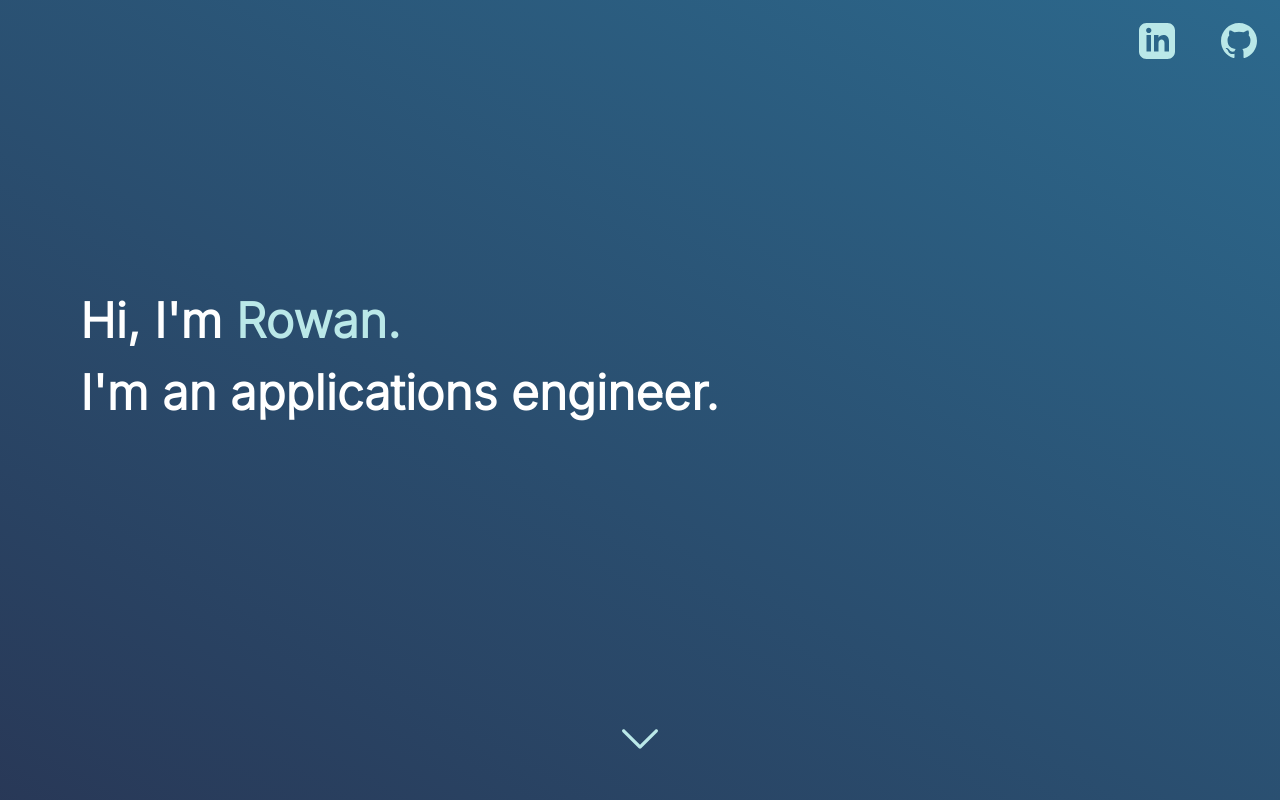
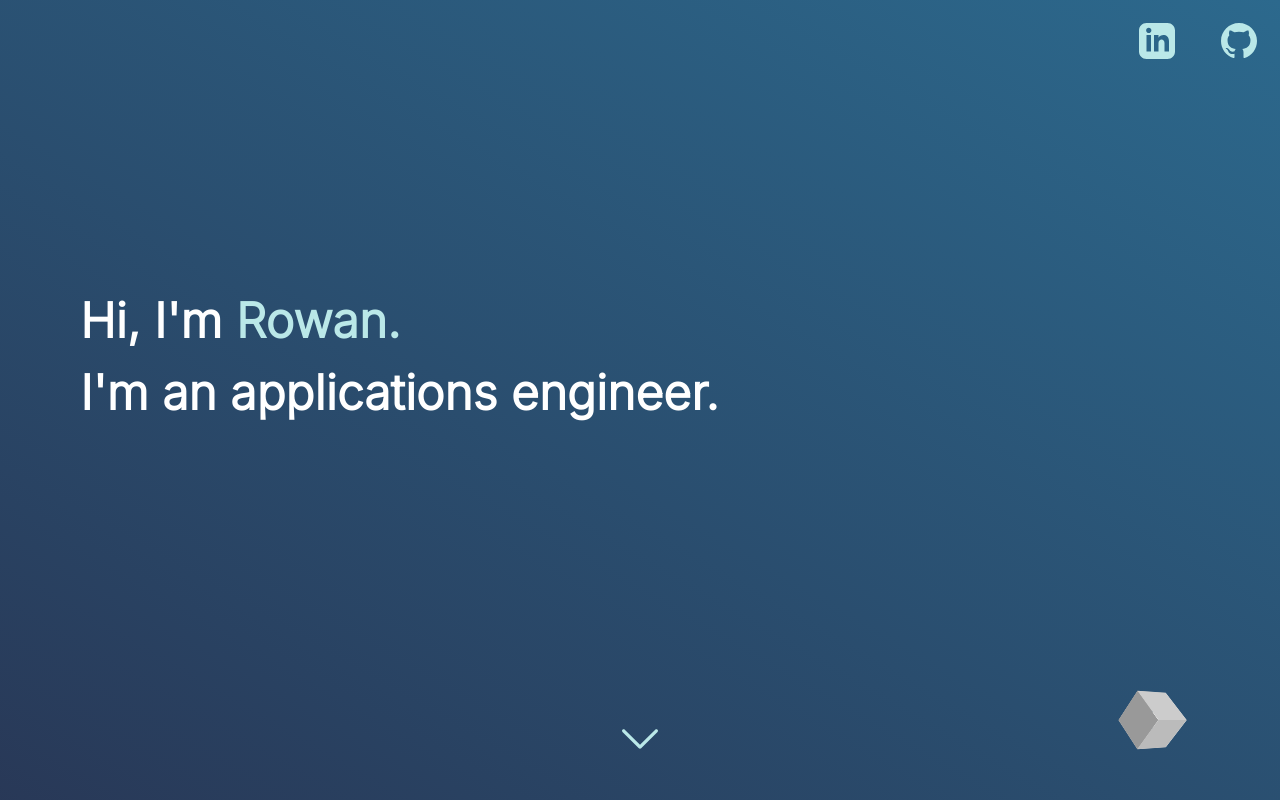
Before and after one commit to RowMur/RowMur, a React (Create React App) app in the folder my-app/: page / in a window 1280 px wide. Shown: the top 800 px of the page. Built offline with nearby package versions, Linux system fonts and the light colour scheme.

Commit message:
28022023 changes

```diff
--- a/my-app/src/App.tsx
+++ b/my-app/src/App.tsx
@@ -1,12 +1,13 @@
-import { colors } from "./globalStyles";
+import { colors, widths } from "./globalStyles";
 import styled from "styled-components";
-import LinkedIn from "./icons/linkedIn";
-import GitHub from "./icons/gitHub";
-import DownArrow from "./icons/downArrow";
+import LinkedIn from "./icons/LinkedIn";
+import GitHub from "./icons/GitHub";
+import Arrow from "./icons/Arrow";
 
-import Projects from "./components/personalProjects";
-import Footer from "./components/footer";
-import Skills from "./components/skills";
+import Projects from "./components/PersonalProjects";
+import Footer from "./components/Footer";
+import Skills from "./components/Skills";
+import Cube from "./components/Cube";
 
 export const App = () => {
   return (
@@ -34,12 +35,13 @@ export const App = () => {
           href="#projects"
           style={{ marginTop: "auto", paddingBottom: "20px" }}
         >
-          <DownArrow />
+          <Arrow />
         </Icon>
       </Main>
       <Projects />
       <Skills />
       <Footer />
+      <Cube />
     </StyledApp>
   );
 };
@@ -55,6 +57,11 @@ const Main = styled.section`
   justify-content: center;
   align-items: center;
   padding: 0 80px;
+  overflow: hidden;
+
+  @media screen and (max-width: ${widths.phone}) {
+    padding: 0 40px;
+  }
 `;
 
 const Nav = styled.nav`
@@ -78,9 +85,11 @@ export const Icon = styled.a`
     height: 36px;
     width: auto;
     align-self: center;
+    transition: 0.3s ease-in-out;
+    transition-delay: 0.3s;
 
     :hover {
-      height: 40px;
+      scale: 1.2;
     }
   }
 `;
@@ -99,6 +108,7 @@ const TitleContainer = styled.div`
 
     span {
       color: ${colors.light};
+      align-self: center;
     }
   }
 `;
--- /dev/null
+++ b/my-app/src/components/Cube.tsx
@@ -0,0 +1,95 @@
+import styled from "styled-components";
+
+const Cube = () => {
+  window.addEventListener("scroll", () => {
+    document.body.style.setProperty(
+      "--scroll",
+      (
+        window.pageYOffset /
+        (document.body.offsetHeight - window.innerHeight)
+      ).toString()
+    );
+  });
+
+  return (
+    <CubeWrapper>
+      <StyledCube>
+        <TopSide />
+        <BottomSide />
+        <FrontSide />
+        <BackSide />
+        <LeftSide />
+        <RightSide />
+      </StyledCube>
+    </CubeWrapper>
+  );
+};
+
+const CubeWrapper = styled.div`
+  --size: 5vmin;
+  position: fixed;
+  bottom: 10%;
+  right: 10%;
+  width: 0;
+  height: 0;
+  perspective: 50vmin;
+`;
+
+const StyledCube = styled.div`
+  transform-style: preserve-3d;
+  transform: rotateX(450deg) rotateZ(45deg) rotateY(-45deg);
+  animation: cube 1s linear;
+  animation-play-state: paused;
+  animation-delay: calc(var(--scroll) * -1s);
+  animation-iteration-count: 2;
+  animation-fill-mode: both;
+
+  @keyframes cube {
+    to {
+      transform: rotateX(90deg) rotateZ(45deg) rotateY(-45deg);
+    }
+  }
+`;
+
+const Side = styled.div`
+  position: absolute;
+  width: var(--size);
+  height: var(--size);
+  background-color: #eee;
+  backface-visibility: visible;
+  top: calc(var(--size) * -0.5);
+  left: calc(var(--size) * -0.5);
+`;
+
+const TopSide = styled(Side)`
+  background-color: #fff;
+  transform: rotateX(90deg) translateZ(calc(var(--size) * 0.5));
+  transform-origin: 10px;
+`;
+
+const BottomSide = styled(Side)`
+  background-color: #999;
+  transform: rotateX(90deg) translateZ(calc(var(--size) * -0.5));
+`;
+
+const FrontSide = styled(Side)`
+  background-color: #aaa;
+  transform: translateZ(calc(var(--size) * 0.5));
+`;
+
+const BackSide = styled(Side)`
+  background-color: #bbb;
+  transform: translateZ(calc(var(--size) * -0.5));
+`;
+
+const LeftSide = styled(Side)`
+  background-color: #ccc;
+  transform: rotateY(90deg) translateZ(calc(var(--size) * 0.5));
+`;
+
+const RightSide = styled(Side)`
+  background-color: #ddd;
+  transform: rotateY(90deg) translateZ(calc(var(--size) * -0.5));
+`;
+
+export default Cube;
--- a/my-app/src/components/footer.tsx
+++ b/my-app/src/components/footer.tsx
@@ -2,9 +2,9 @@ import styled from "styled-components";
 import { colors } from "../globalStyles";
 import { Icon } from "../app";
 
-import LinkedIn from "../icons/linkedIn";
-import GitHub from "../icons/gitHub";
-import UpArrow from "../icons/upArrow";
+import LinkedIn from "../icons/LinkedIn";
+import GitHub from "../icons/GitHub";
+import Arrow from "../icons/Arrow";
 
 const Footer = () => {
   return (
@@ -19,8 +19,8 @@ const Footer = () => {
         <Icon href="https://github.com/RowMur" target="_blank">
           <GitHub />
         </Icon>
-        <Icon href="#main">
-          <UpArrow />
+        <Icon href="#main" style={{ rotate: "180deg" }}>
+          <Arrow />
         </Icon>
       </FooterContainer>
     </div>
--- a/my-app/src/components/personalProjects.tsx
+++ b/my-app/src/components/personalProjects.tsx
@@ -1,5 +1,5 @@
 import styled from "styled-components";
-import { colors } from "../globalStyles";
+import { colors, widths } from "../globalStyles";
 
 const Projects = () => {
   return (
@@ -14,6 +14,10 @@ const StyledSection = styled.section`
   padding: 40px 80px;
   color: ${colors.white};
 
+  @media screen and (max-width: ${widths.phone}) {
+    padding: 40px 40px;
+  }
+
   h1 {
     margin: 0;
     text-align: center;
--- a/my-app/src/components/skills.tsx
+++ b/my-app/src/components/skills.tsx
@@ -1,13 +1,13 @@
 import styled from "styled-components";
-import { colors } from "../globalStyles";
+import { colors, widths } from "../globalStyles";
 
-import Html from "../icons/html";
-import Css from "../icons/css";
-import Javascript from "../icons/javascript";
-import Typescript from "../icons/typescript";
-import React from "../icons/react";
-import Python from "../icons/python";
-import Graphql from "../icons/graphql";
+import Html from "../icons/Html";
+import Css from "../icons/Css";
+import Javascript from "../icons/Javascript";
+import Typescript from "../icons/Typescript";
+import React from "../icons/React";
+import Python from "../icons/Python";
+import Graphql from "../icons/Graphql";
 
 const Skills = () => {
   return (
@@ -29,6 +29,10 @@ const Skills = () => {
 const StyledSection = styled.section`
   padding: 40px 80px;
   color: ${colors.white};
+
+  @media screen and (max-width: ${widths.phone}) {
+    padding: 40px 20px;
+  }
 
   h1 {
     margin: 0;
--- a/my-app/src/globalStyles.tsx
+++ b/my-app/src/globalStyles.tsx
@@ -1,7 +1,12 @@
 export const colors = {
-    dark: "#272643",
-    white: "#FFFFFF",
-    tint: "#E3F6F5",
-    light: "#BAE8E8",
-    blue: "#2C698D"
-}
+  dark: "#272643",
+  white: "#FFFFFF",
+  tint: "#E3F6F5",
+  light: "#BAE8E8",
+  blue: "#2C698D",
+};
+
+export const widths = {
+  phone: "480px",
+  tablet: "800px",
+};
--- a/my-app/src/icons/downArrow.tsx
+++ b/my-app/src/icons/Arrow.tsx
@@ -1,10 +1,10 @@
-const DownArrow = () => (
+const Arrow = () => (
   <svg fill="currentColor" version="1.1" id="Layer_1" viewBox="0 0 330 330">
-    <g id="SVGRepo_bgCarrier" stroke-width="0"></g>
+    <g id="SVGRepo_bgCarrier" strokeWidth="0"></g>
     <g
       id="SVGRepo_tracerCarrier"
-      stroke-linecap="round"
-      stroke-linejoin="round"
+      strokeLinecap="round"
+      strokeLinejoin="round"
     ></g>
     <g id="SVGRepo_iconCarrier">
       {" "}
@@ -16,4 +16,4 @@ const DownArrow = () => (
   </svg>
 );
 
-export default DownArrow;
+export default Arrow;
--- a/my-app/src/icons/upArrow.tsx
+++ /dev/null
@@ -1,25 +0,0 @@
-const UpArrow = () => (
-  <svg
-    fill="currentColor"
-    version="1.1"
-    id="Layer_1"
-    viewBox="0 0 330 330"
-    transform="rotate(180)"
-  >
-    <g id="SVGRepo_bgCarrier" stroke-width="0"></g>
-    <g
-      id="SVGRepo_tracerCarrier"
-      stroke-linecap="round"
-      stroke-linejoin="round"
-    ></g>
-    <g id="SVGRepo_iconCarrier">
-      {" "}
-      <path
-        id="XMLID_225_"
-        d="M325.607,79.393c-5.857-5.857-15.355-5.858-21.213,0.001l-139.39,139.393L25.607,79.393 c-5.857-5.857-15.355-5.858-21.213,0.001c-5.858,5.858-5.858,15.355,0,21.213l150.004,150c2.813,2.813,6.628,4.393,10.606,4.393 s7.794-1.581,10.606-4.394l149.996-150C331.465,94.749,331.465,85.251,325.607,79.393z"
-      ></path>{" "}
-    </g>
-  </svg>
-);
-
-export default UpArrow;
```
